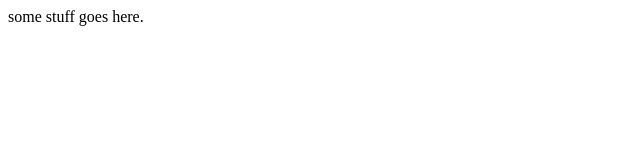
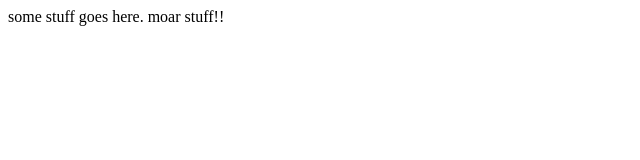
Before and after one commit to moarcodez/meanstack, a plain HTML site: page index.html in a window 1280 px wide. Shown: the full height of the page, 0-640 px from the left. Drawn offline with Linux system fonts and the light colour scheme.

Commit message:
moar commits!!

```diff
--- a/index.html
+++ b/index.html
@@ -3,6 +3,7 @@
   <body>
     <div>
         some stuff goes here.
+        moar stuff!!
     </div>
   </body>
 
```
